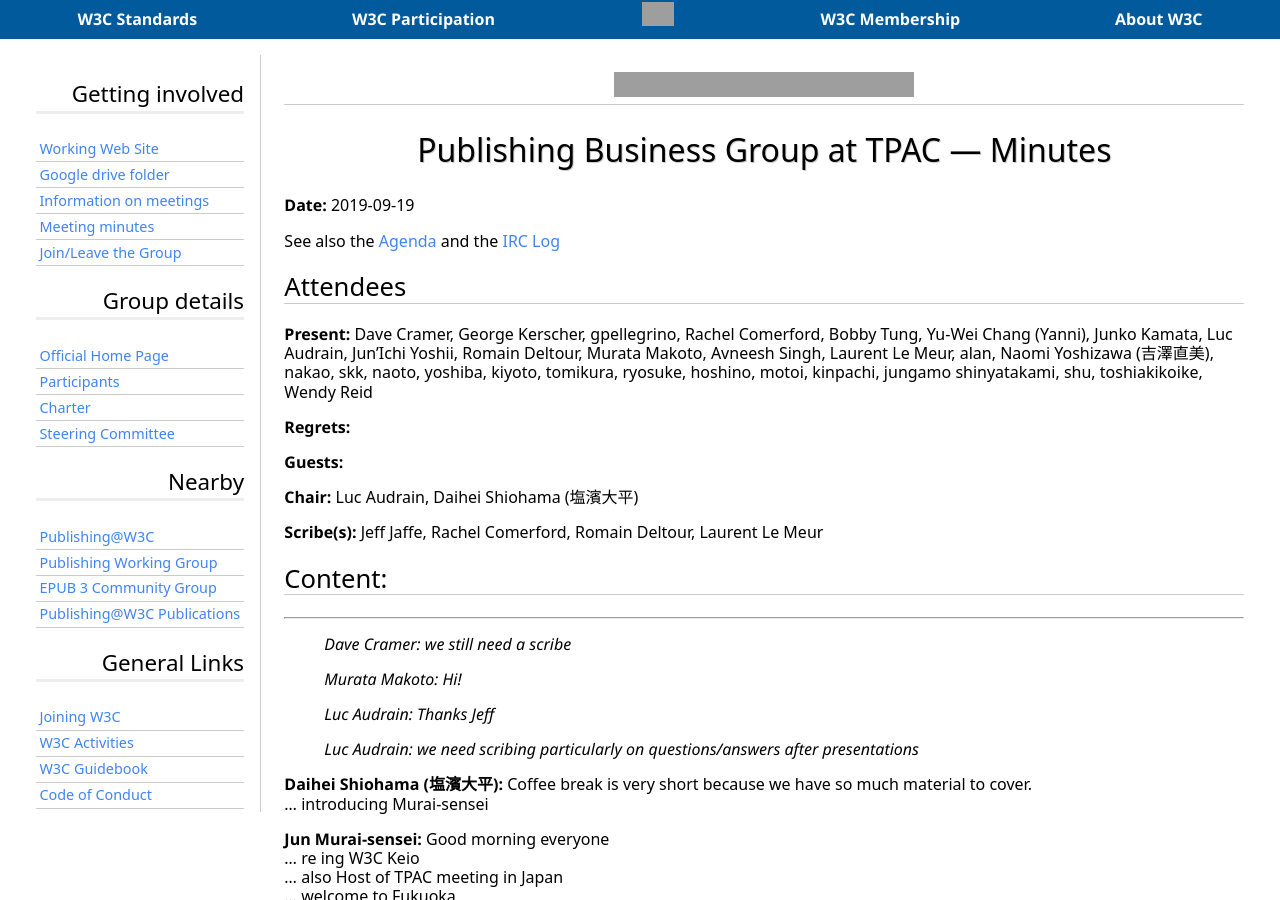
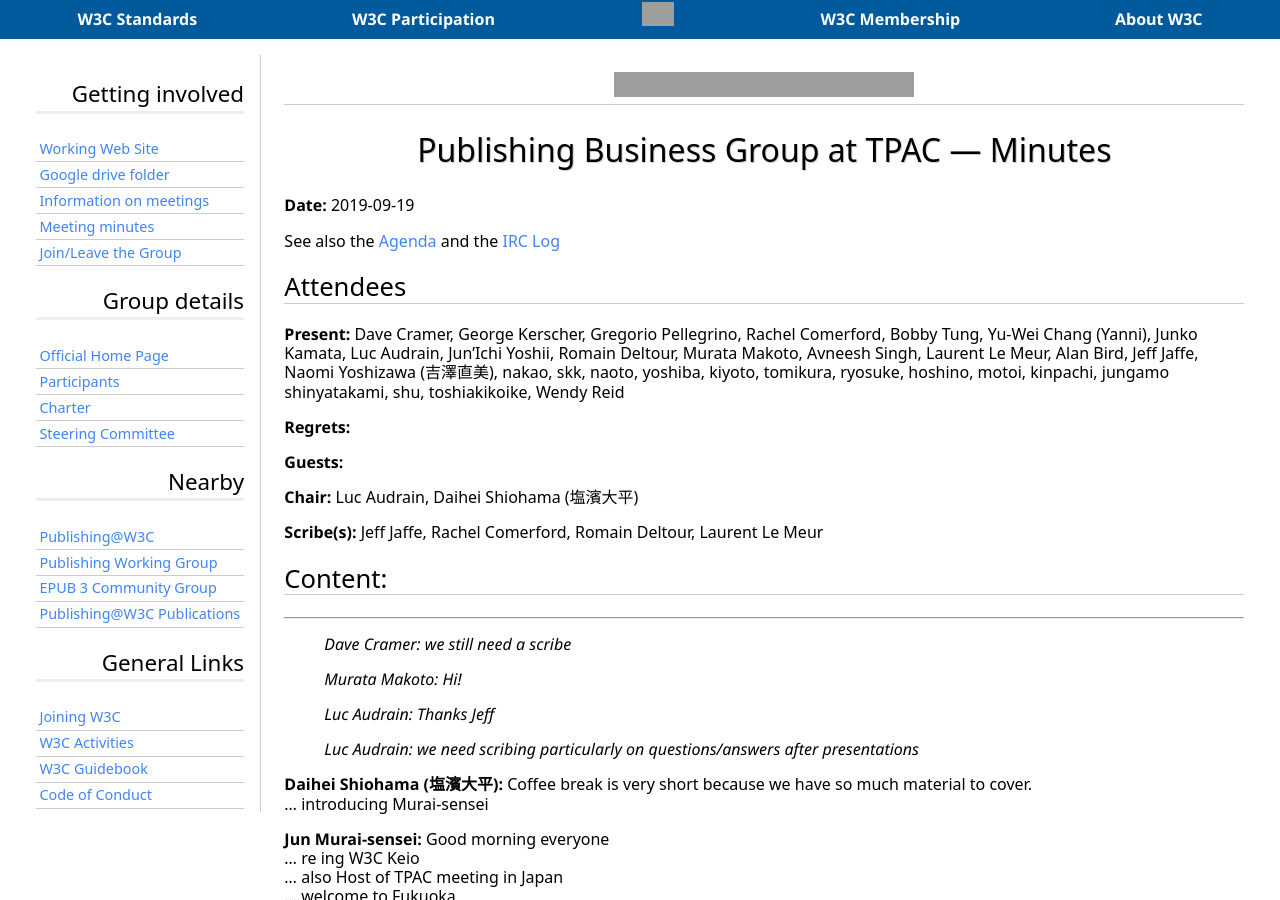
Before and after one commit to w3c/publ-bg, a Jekyll site: the page built from Meetings/Minutes/2019/2019-09-19-pbg.md, in a window 1280 px wide and 900 px high. Built offline with Jekyll 4.4.1, drawn with Linux system fonts in a browser that asks for light colours; some web fonts are replaced; grey boxes are pictures that could not be loaded.

Commit message:
Update 2019-09-19-pbg.md

```diff
--- a/Meetings/Minutes/2019/2019-09-19-pbg.md
+++ b/Meetings/Minutes/2019/2019-09-19-pbg.md
@@ -173,7 +173,7 @@ See also the [Agenda]() and the [IRC Log](https://www.w3.org/2019/09/19-pbg-irc.
 
 ## Attendees
 {: .no_toc}
-**Present:** Dave Cramer, George Kerscher, gpellegrino, Rachel Comerford, Bobby Tung, Yu-Wei Chang (Yanni), Junko Kamata, Luc Audrain, Jun’Ichi Yoshii, Romain Deltour, Murata Makoto, Avneesh Singh, Laurent Le Meur, alan, Naomi Yoshizawa (吉澤直美), nakao, skk, naoto, yoshiba, kiyoto, tomikura, ryosuke, hoshino, motoi, kinpachi, jungamo shinyatakami, shu, toshiakikoike, Wendy Reid
+**Present:** Dave Cramer, George Kerscher, Gregorio Pellegrino, Rachel Comerford, Bobby Tung, Yu-Wei Chang (Yanni), Junko Kamata, Luc Audrain, Jun’Ichi Yoshii, Romain Deltour, Murata Makoto, Avneesh Singh, Laurent Le Meur, Alan Bird, Jeff Jaffe, Naomi Yoshizawa (吉澤直美), nakao, skk, naoto, yoshiba, kiyoto, tomikura, ryosuke, hoshino, motoi, kinpachi, jungamo shinyatakami, shu, toshiakikoike, Wendy Reid
 
 **Regrets:**
 
```
